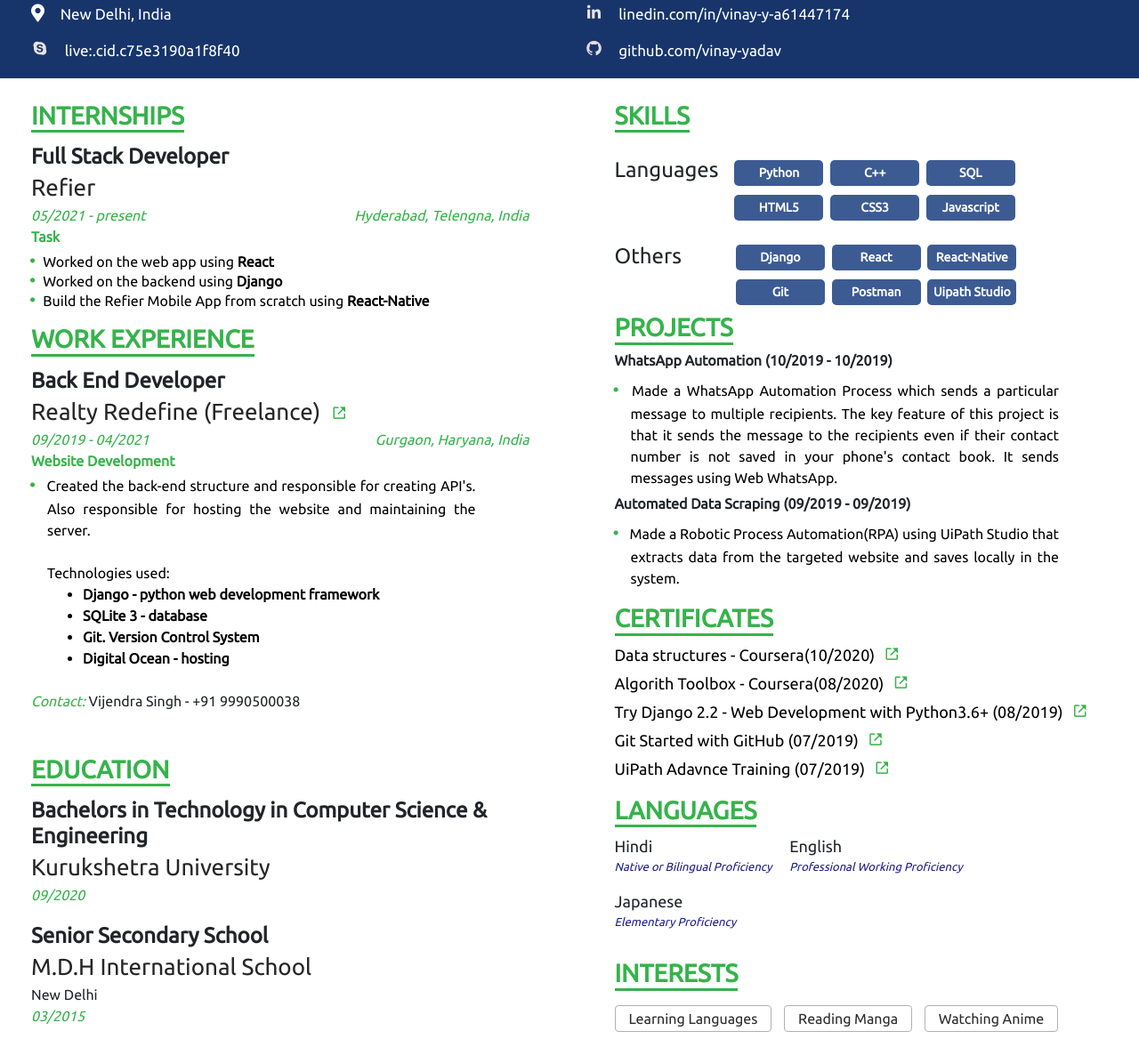
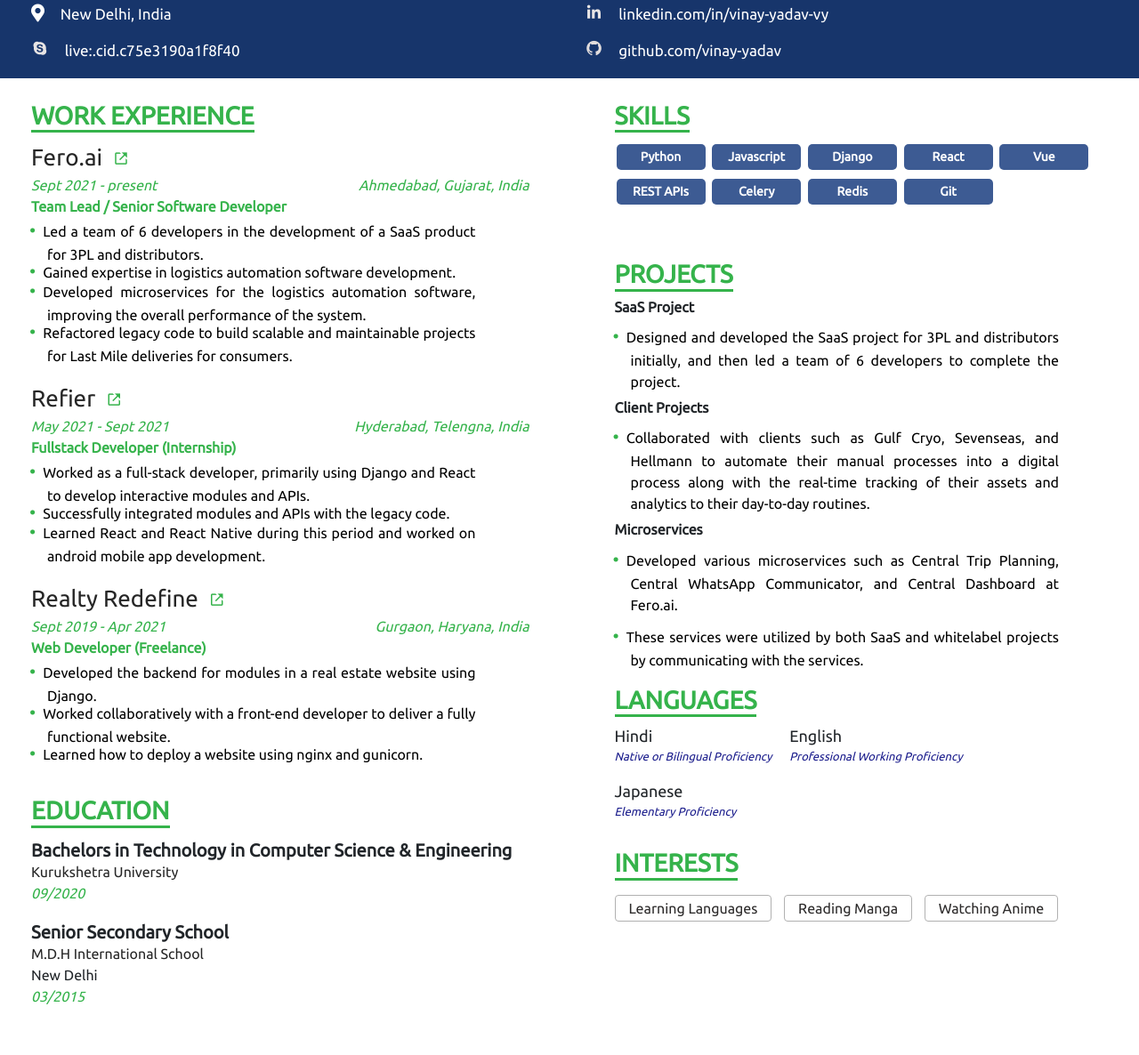
Before and after one commit to vinay-yadav/Resume-Template, a plain HTML site: page index.html in a window 1280 px wide. Shown: the part 289-1475 px from the top of the page at 89% size. After the commit the page ends 1441 px from the top, so only its background shows below. Drawn offline with nearby package versions, Linux system fonts and the light colour scheme.

Commit message:
Updated Resume with V7

```diff
--- a/index.html
+++ b/index.html
@@ -18,13 +18,11 @@
             <h1>Vinay Yadav</h1>
             <h4>Full Stack Developer</h4>
             <p>
-                To work in a professional work driven environment where I can utilize and apply my knowledge and skills which would
-                enable me to grow while fulfilling an organizational goals.
+                Motivated web developer with 3.5 years of experience in web development using technologies such as Django, React, and Vue. Strong problem-solving skills and ability to work collaboratively in a team environment.
             </p>
         </div>
 
         <!-- personal details -->
-
         <div class="personal_details" style="padding: 16px 0 10px 35px;">
             <div class="row" style="width: 100%;">
                 <div class="col-md-6 my-2">
@@ -47,8 +45,8 @@
                 <div class="col-md-6 my-2">
                     <i class='bx bxl-linkedin' style='color:#e8e5e5'></i>
                     <span>
-                        <a href="https://www.linkedin.com/in/vinay-y-a61447174/" target="_blank">
-                            linedin.com/in/vinay-y-a61447174
+                        <a href="https://www.linkedin.com/in/vinay-yadav-vy/" target="_blank">
+                            linkedin.com/in/vinay-yadav-vy
                         </a>
                     </span>
                 </div>
@@ -73,94 +71,96 @@
                 <div class="col-md-6 pr-5">
                     <!-- experience -->
                     <div class="experience <!--mt-5 -->">
-                        <!-- interships -->
-                        <h4 class="title">INTERNSHIPS</h4>
+
+                        <!-- work experience -->
+                        <h4 class="title">WORK EXPERIENCE</h4>
                         <ul class="exp-data list-format">
-                            <li class="details">
-                                <h1 class="detail-title">Full Stack Developer</h1>
+
+                            <!-- Fero.ai -->
+                            <li class="details mt-0 mb-0">
+                                <!-- <h1 class="detail-title">Back End Developer</h1> -->
                                 <span class="detail-head">
-                                    Refier
-                                    <!-- <a href="#" target="_blank">
-                                        <i class='bx bx-link-external'></i>
-                                    </a> -->
-                                </span>
-                                <div class="duration">
-                                    <span class="time">05/2021 - present</span>
-                                    <span class="float-right location">Hyderabad, Telengna, India</span>
-                                </div>
-                                <span class="job-title">Task</span>
-                                <ul class="job-description">
-                                    <li>Worked on the web app using <strong>React</strong></li>
-                                    <li>Worked on the backend using <strong>Django</strong></li>
-                                    <li>Build the Refier Mobile App from scratch using <strong>React-Native</strong></li>
-                                </ul>
-                            </li>
-
-                            <!-- <li class="details">
-                                <h1 class="detail-title">RPA Developer Intern</h1>
-                                <span class="detail-head">
-                                    Jacobs Engineering India Pvt. Ltd.
-                                    <a href="https://drive.google.com/file/d/1IzQaf2CVOQB4FQIjDMlwoCGMxm4WL4Hs/view" target="_blank">
+                                    Fero.ai
+                                    <a href="https://www.fero.ai/" target="_blank">
                                         <i class='bx bx-link-external'></i>
                                     </a>
                                 </span>
                                 <div class="duration">
-                                    <span class="time">06/2019 - 08/2019</span>
-                                    <span class="float-right location">Gurgaon,Haryana,India</span>
+                                    <span class="time">Sept 2021 - present</span>
+                                    <span class="float-right location">Ahmedabad, Gujarat, India</span>
                                 </div>
-                                <span class="job-title">Task</span>
+                                <span class="job-title">Team Lead / Senior Software Developer</span>
                                 <ul class="job-description">
-                                    <li>
-                                        Developed and Testing of RPA Workflows using Uipath. Scheduling and managing robots from Uipath Orchestator
-                                    </li>
-                                </ul>
-                            </li> -->
-                        </ul>
+                                    <li>Led a team of 6 developers in the development of a SaaS product for 3PL and distributors.</li>
+                                    <li>Gained expertise in logistics automation software development.</li>
+                                    <li>Developed microservices for the logistics automation software, improving the overall performance of the system.</li>
+                                    <li>Refactored legacy code to build scalable and maintainable projects for Last Mile deliveries for consumers.</li>
+                                </ul><br>
+                                <!-- <div class="contact mt-2">
+                                    <span>Contact: </span>
+                                    <span>Vijendra Singh - +91 9990500038</span>
+                                </div> -->
+                            </li>
 
+                            <!-- Refier -->
+                            <li class="details mt-0 mb-0">
+                                <!-- <h1 class="detail-title">Back End Developer</h1> -->
+                                <span class="detail-head">
+                                    Refier
+                                    <a href="https://refier.com/" target="_blank">
+                                        <i class='bx bx-link-external'></i>
+                                    </a>
+                                </span>
+                                <div class="duration">
+                                    <span class="time">May 2021 - Sept 2021</span>
+                                    <span class="float-right location">Hyderabad, Telengna, India</span>
+                                </div>
+                                <span class="job-title">Fullstack Developer (Internship)</span>
+                                <ul class="job-description">
+                                    <li>Worked as a full-stack developer, primarily using Django and React to develop interactive modules and APIs.</li>
+                                    <li>Successfully integrated modules and APIs with the legacy code.</li>
+                                    <li>Learned React and React Native during this period and worked on android mobile app development.</li>
+                                </ul><br>
+                                <!-- <div class="contact mt-2">
+                                    <span>Contact: </span>
+                                    <span>Vijendra Singh - +91 9990500038</span>
+                                </div> -->
+                            </li>
 
-                        <h4 class="title">WORK EXPERIENCE</h4>
-                        <ul class="exp-data list-format">
-                            <li class="details">
-                                <h1 class="detail-title">Back End Developer</h1>
+                            <!-- Realty Redefine -->
+                            <li class="details mt-0 mb-0">
+                                <!-- <h1 class="detail-title">Back End Developer</h1> -->
                                 <span class="detail-head">
-                                    Realty Redefine (Freelance)
+                                    Realty Redefine
                                     <a href="http://www.realtyredefine.com/" target="_blank">
                                         <i class='bx bx-link-external'></i>
                                     </a>
                                 </span>
                                 <div class="duration">
-                                    <span class="time">09/2019 - 04/2021</span>
+                                    <span class="time">Sept 2019 - Apr 2021</span>
                                     <span class="float-right location">Gurgaon, Haryana, India</span>
                                 </div>
-                                <span class="job-title">Website Development</span>
+                                <span class="job-title">Web Developer (Freelance)</span>
                                 <ul class="job-description">
-                                    <li>
-                                        Created the back-end structure and responsible for creating API's.
-                                        Also responsible for hosting the website and maintaining the server.<br><br>
-                                        Technologies used:
-                                        <ul id="technologies-used">
-                                            <li>Django - python web development framework</li>
-                                            <li>SQLite 3 - database</li>
-                                            <li>Git. Version Control System</li>
-                                            <li>Digital Ocean - hosting</li>
-                                        </ul>
-                                    </li>
+                                    <li>Developed the backend for modules in a real estate website using Django.</li>
+                                    <li>Worked collaboratively with a front-end developer to deliver a fully functional website.</li>
+                                    <li>Learned how to deploy a website using nginx and gunicorn.</li>
                                 </ul><br>
-                                <div class="contact mt-2">
+                                <!-- <div class="contact mt-2">
                                     <span>Contact: </span>
                                     <span>Vijendra Singh - +91 9990500038</span>
-                                </div>
+                                </div> -->
                             </li>
                         </ul>
                     </div>
 
                     <!-- education deatils -->
-                    <div class="education mt-5">
+                    <div class="education mt-0">
                         <h4 class="title">EDUCATION</h4>
                         <ul class="edu-data list-format">
                             <li class="details">
-                                <h1 class="detail-title">Bachelors in Technology in Computer Science & Engineering</h1>
-                                <span class="detail-head">
+                                <h1 class="detail-title" style="font-size: 20px;">Bachelors in Technology in Computer Science & Engineering</h1>
+                                <span class="detail-head" style="font-size: 16px;">
                                     Kurukshetra University
                                 </span>
                                 <div class="duration">
@@ -169,8 +169,8 @@
                                 </div>
                             </li>
                             <li class="details">
-                                <h1 class="detail-title" style="margin-top: 15px;">Senior Secondary School</h1>
-                                <span class="detail-head">
+                                <h1 class="detail-title" style="margin-top: 15px; font-size: 20px;">Senior Secondary School</h1>
+                                <span class="detail-head" style="font-size: 16px;">
                                     M.D.H International School
                                 </span>
                                 <br>
@@ -189,7 +189,7 @@
                     <!-- technical skills -->
                     <div class="skills" style="margin-bottom: 40px;">
                         <h4 class="title">SKILLS</h4>
-                        <br>
+                        <!-- <br>
                         <h1 class="skill-title d-inline-block mr-3">Languages</h1>
                         <ul class="list-format d-inline-block " style="margin-top: 18px;width: 340px;position: absolute;">
                             <li class="details">Python</li>
@@ -212,49 +212,54 @@
                             <li class="details">Git</li>
                             <li class="details">Postman</li>
                             <li class="details">Uipath Studio</li>
+                        </ul> -->
+                    <br>
+                        <!-- <h1 class="skill-title d-inline-block m-0" style="padding-right:78px;">Others</h1> -->
+                        <ul class="list-format d-inline-block">
+                            <li class="details">Python</li>
+                            <li class="details">Javascript</li>
+                            <li class="details">Django</li>
+                            <li class="details">React</li>
+                            <li class="details">Vue</li>
+                            <li class="details">REST APIs</li>
+                            <li class="details">Celery</li>
+                            <li class="details">Redis</li>
+                            <li class="details">Git</li>
                         </ul>
-                    <!-- <br>
-                        <h1 class="skill-title d-inline-block m-0" style="padding-right:78px;">Others</h1>
-                        <ul class="list-format d-inline-block">
-                            <li class="details">React</li>
-                            <li class="details">React-Native</li>
-                            <li class="details">Git</li>
-                            <li class="details">Postman</li>
-                            <li class="details">Uipath Studio</li>
-                        </ul> -->
                     </div>
 
                     <!-- project -->
                     <div class="project">
                         <h1 class="title">PROJECTS</h1>
                         <ul class="list-format">
+
                             <li class="project-name">
-                                <h4 class="project-title">WhatsApp Automation (10/2019 - 10/2019)</h4>
+                                <h4 class="project-title">SaaS Project</h4>
                                 <ul>
-                                    <li>
-                                        Made a WhatsApp Automation Process which sends a
-                                        particular message to multiple recipients. The key feature of
-                                        this project is that it sends the message to the recipients
-                                        even if their contact number is not saved in your phone's
-                                        contact book. It sends messages using Web WhatsApp.
-                                    </li>
+                                    <li>Designed and developed the SaaS project for 3PL and distributors initially, and then led a team of 6 developers to complete the project.</li>
                                 </ul>
                             </li>
+
                             <li class="project-name">
-                                <h4 class="project-title">Automated Data Scraping (09/2019 - 09/2019)</h4>
+                                <h4 class="project-title">Client Projects</h4>
                                 <ul>
-                                    <li>
-                                        Made a Robotic Process Automation(RPA) using UiPath
-                                        Studio that extracts data from the targeted website and
-                                        saves locally in the system.
-                                    </li>
+                                    <li>Collaborated with clients such as Gulf Cryo, Sevenseas, and Hellmann to automate their manual processes into a digital process along with the real-time tracking of their assets and analytics to their day-to-day routines.</li>
                                 </ul>
                             </li>
+
+                            <li class="project-name">
+                                <h4 class="project-title">Microservices</h4>
+                                <ul>
+                                    <li>Developed various microservices such as Central Trip Planning, Central WhatsApp Communicator, and Central Dashboard at Fero.ai.</li>
+                                    <li>These services were utilized by both SaaS and whitelabel projects by communicating with the services.</li>
+                                </ul>
+                            </li>
+
                         </ul>
                     </div>
 
                     <!-- Certificate -->
-                    <div class="certificate">
+                    <!-- <div class="certificate">
                         <h1 class="title">CERTIFICATES</h1>
                         <ul class="list-format">
                             <li>Data structures - Coursera(10/2020)
@@ -282,18 +287,8 @@
                                     <i class='bx bx-link-external'></i>
                                 </a>
                             </li>
-                            <!-- <li>Uipath Orchestrator 2018.3 Training (06/2019)
-                                <a href="https://drive.google.com/file/d/1oKJwGNPUlwdB2MXZEAj8zJ22HXG-z92K/view" target="_blank">
-                                    <i class='bx bx-link-external'></i>
-                                </a>
-                            </li>
-                            <li>Uipath Foundation Training 2018.3 (06/2019)
-                                <a href="https://drive.google.com/file/d/1SzoiSWYx62PAoGkI8BFi8IB3zKj5EuOT/view" target="_blank">
-                                    <i class='bx bx-link-external'></i>
-                                </a>
-                            </li> -->
                         </ul>
-                    </div>
+                    </div> -->
 
                     <!-- language -->
                     <div class="language">
```
